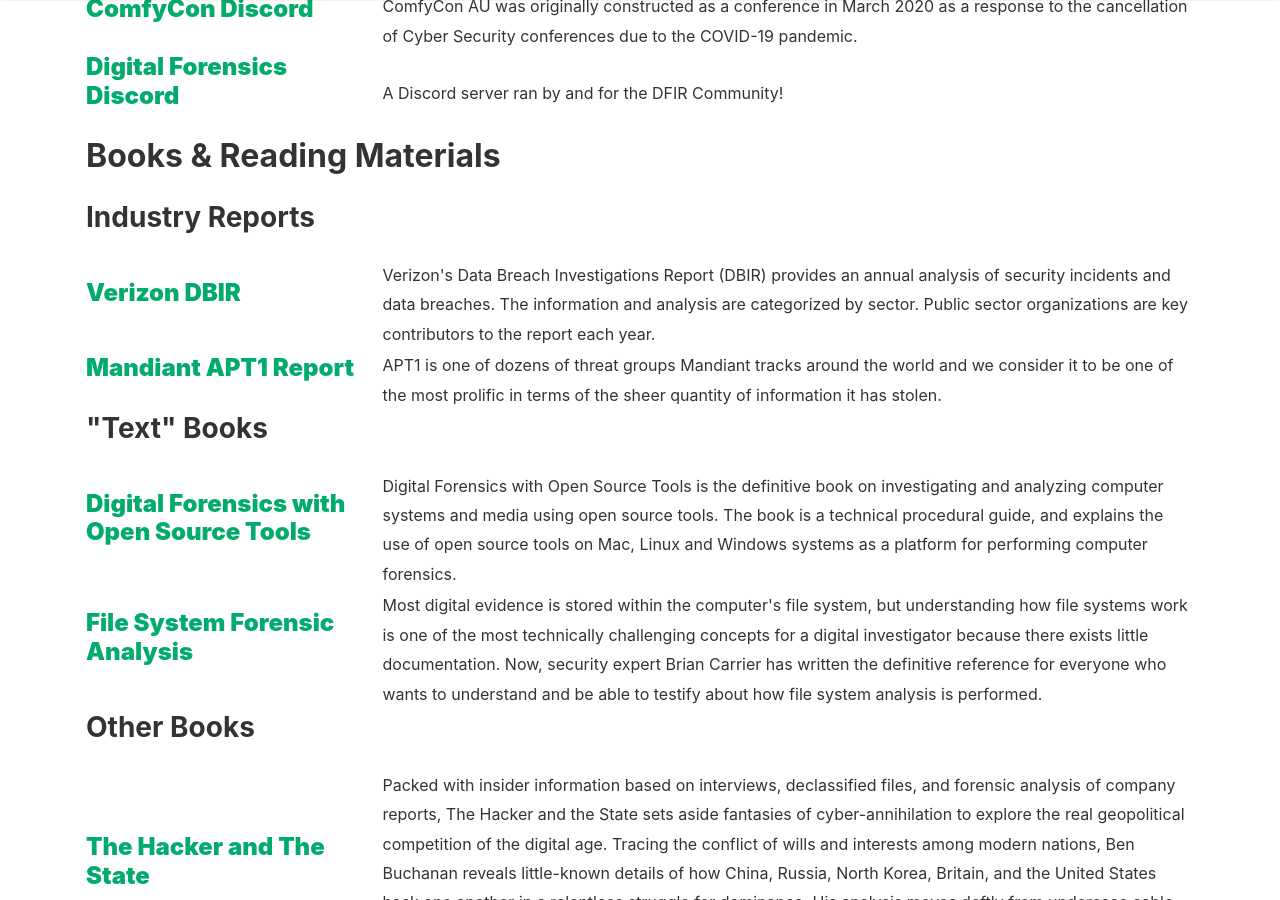
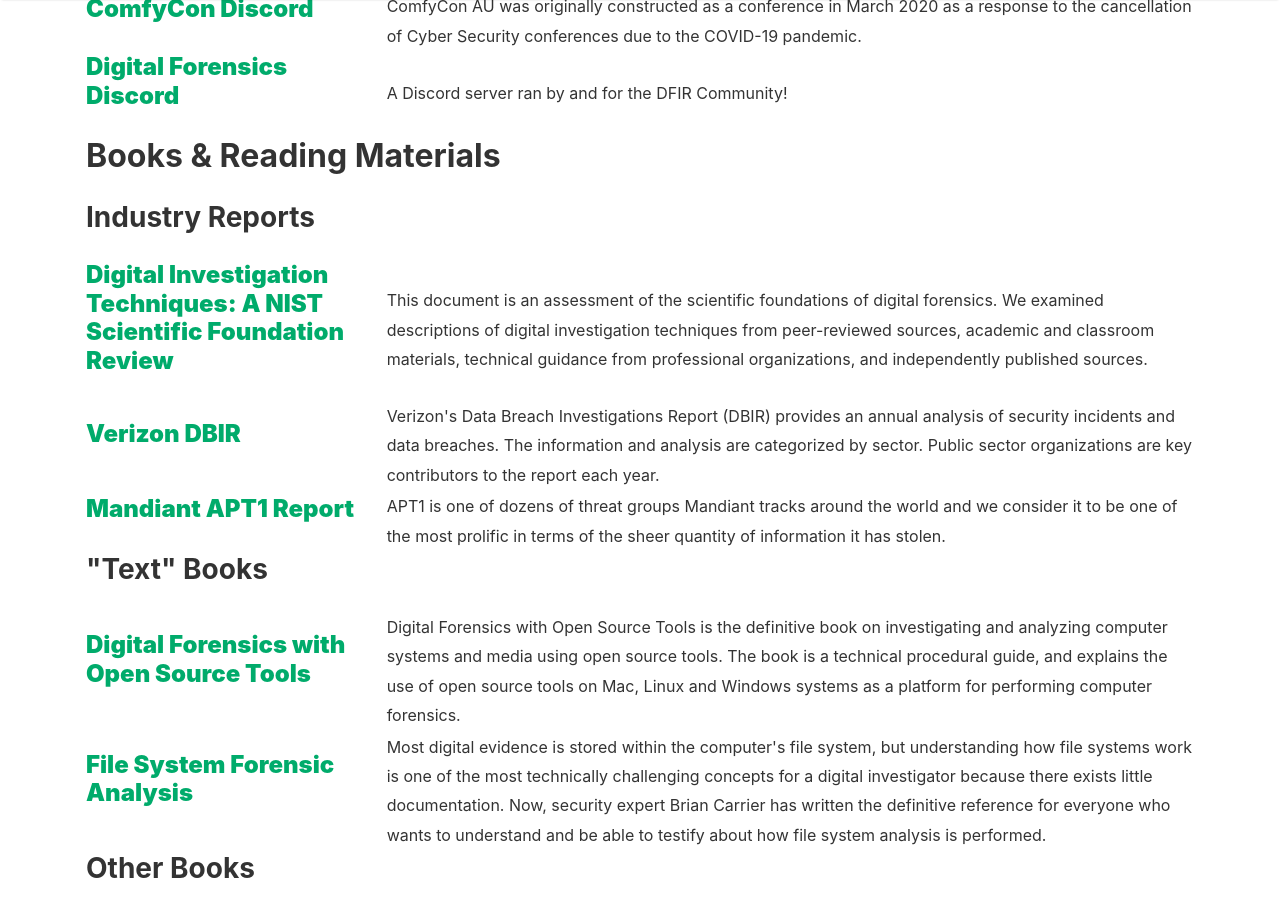
Before and after one commit to shannaniggans/fancy4n6.github.io, a Jekyll site: the page built from _pages/resources.md, in a window 1280 px wide and 900 px high, scrolled down 1057 px. Built offline with Jekyll 4.4.1, drawn with Linux system fonts in a browser that asks for light colours; nearby versions of some CDN libraries.

Commit message:
added NIST document link

```diff
--- a/_pages/resources.md
+++ b/_pages/resources.md
@@ -47,6 +47,12 @@
   <tr><td colspan="2"><h2>Books & Reading Materials<a name ="Books"></a></h2></td></tr>
   <tr><td colspan="2"><h3>Industry Reports</h3></td></tr>
     <tr>
+        <td><h4><b><a href="https://nvlpubs.nist.gov/nistpubs/ir/2022/NIST.IR.8354-draft.pdf">Digital Investigation Techniques: A NIST Scientific Foundation Review</a></b></h4></td>
+      <td>This document is an assessment of the scientific foundations of digital forensics. We
+examined descriptions of digital investigation techniques from peer-reviewed sources,
+academic and classroom materials, technical guidance from professional organizations, and
+independently published sources.</td>
+    </tr>    <tr>
         <td><h4><b><a href="https://www.verizon.com/business/en-au/resources/reports/dbir/)">Verizon DBIR</a></b></h4></td>
       <td>Verizon's Data Breach Investigations Report (DBIR) provides an annual analysis of security incidents and data breaches. The information and analysis are categorized by sector. Public sector organizations are key contributors to the report each year.</td>
     </tr>
```
